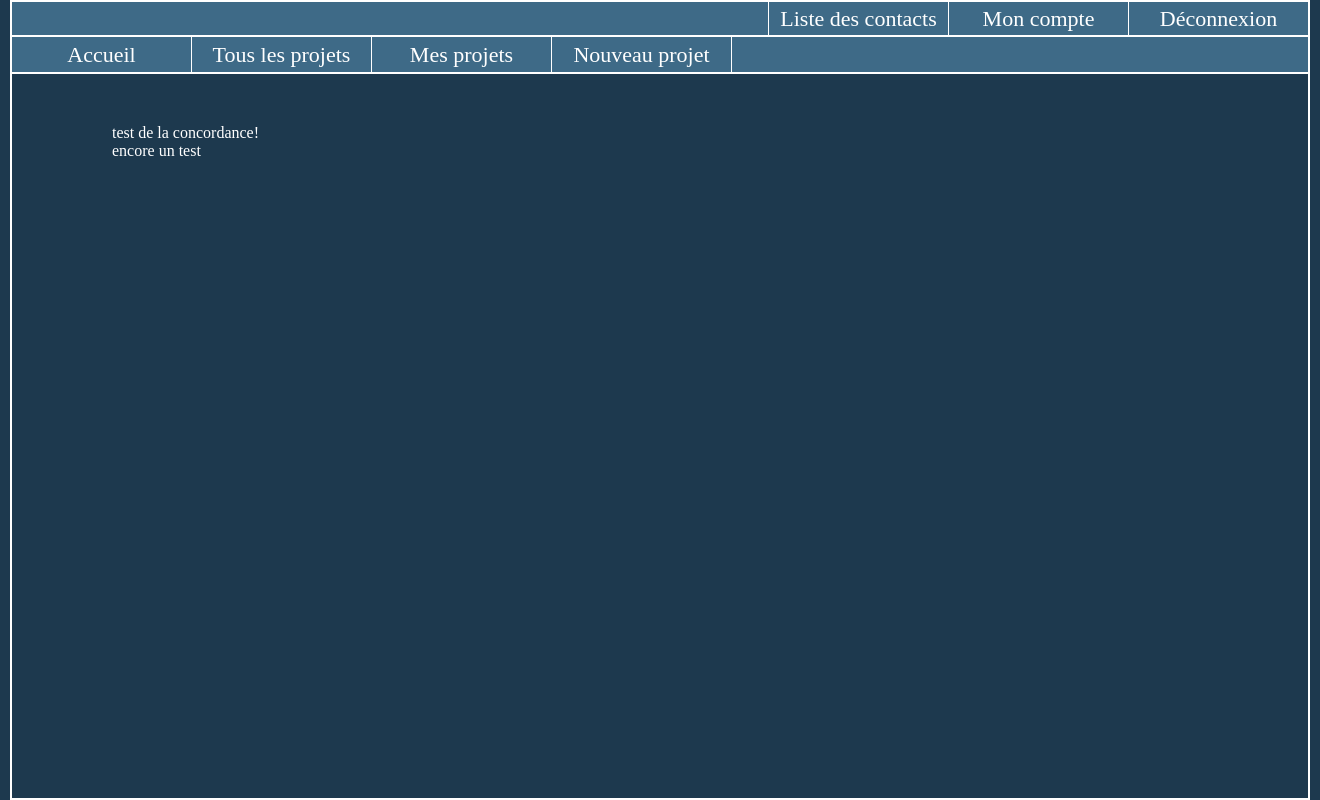
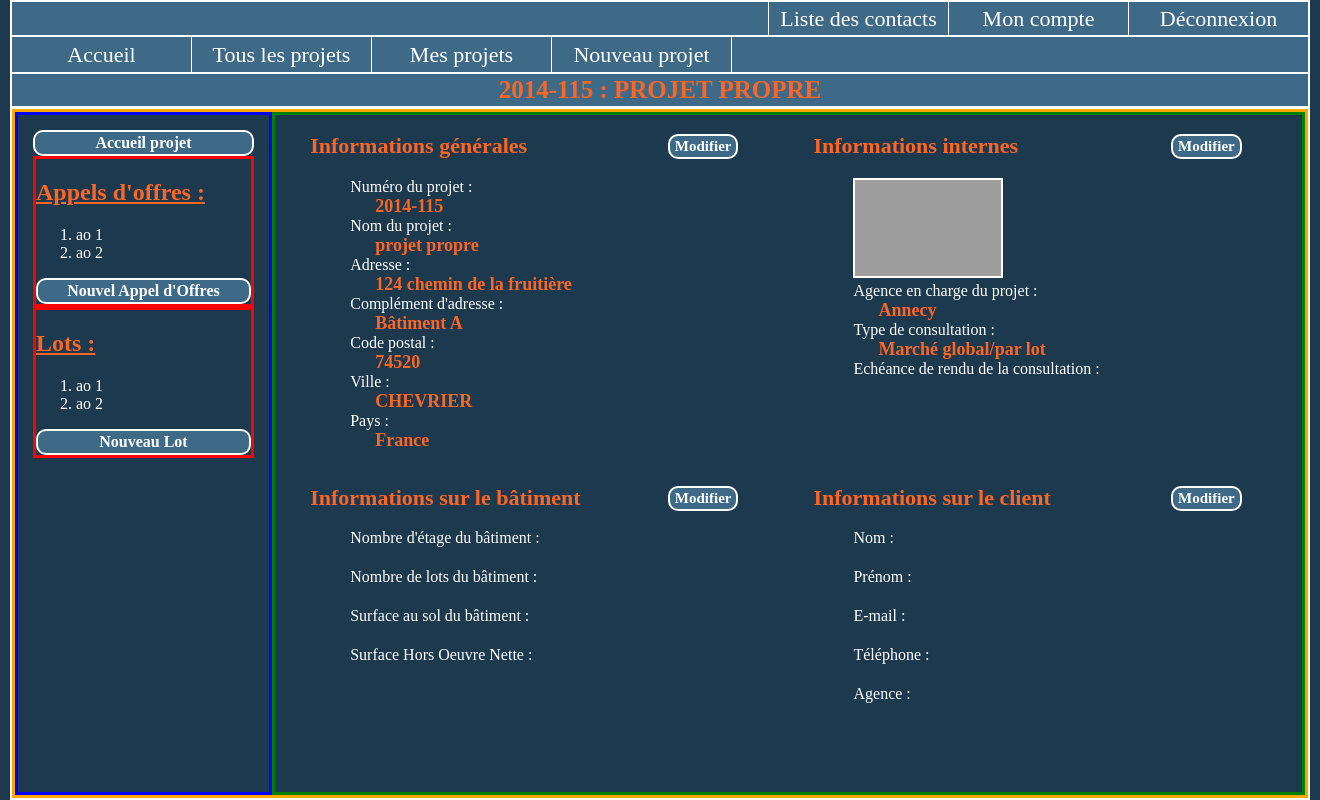
Before and after one commit to Pandor74/Pandor74.github.io, a Django app: template apps/collaborateurs/templates/collaborateurs/projet.html in a window 1320 px wide. Run offline with Django 3.2, Linux system fonts and the light colour scheme; the template is opened without the code that fills it: values that come from a table or form of the project are taken from there, others are empty; data comes from the database, SQL or seed files in the repository; grey boxes are pictures that could not be loaded.

Commit message:
création vue de détail, amélioration estéthique et gestion des propriétés dans le formuaire de création

```diff
--- a/apps/collaborateurs/admin.py
+++ b/apps/collaborateurs/admin.py
@@ -1,8 +1,9 @@
 from django.contrib import admin
-from .models import Projet,Adresse
+from .models import Projet,Adresse,PropProjet
 
 # Register your models here.
 
 
 admin.site.register(Projet)
 admin.site.register(Adresse)
+admin.site.register(PropProjet)
--- a/apps/collaborateurs/models.py
+++ b/apps/collaborateurs/models.py
@@ -5,22 +5,22 @@ from django import forms
 
 # Create your models here.
 class Adresse(models.Model):
-	adresse1=models.CharField(default="",max_length=255,verbose_name="Adresse N°1 ")
-	adresse2=models.CharField(default="",max_length=255,verbose_name="Adresse N°2 ")
-	code_postal=models.CharField(default="",max_length=255,verbose_name="Code Postal ")
-	ville=models.CharField(default="",max_length=255,verbose_name="Ville ")
-	pays=models.CharField(default="France",max_length=255,verbose_name="Pays ")
+	adresse1=models.CharField(default="",null=True,blank=True,max_length=255,verbose_name="Adresse N°1 ")
+	adresse2=models.CharField(default="",null=True,blank=True,max_length=255,verbose_name="Adresse N°2 ")
+	code_postal=models.CharField(default="",null=True,blank=True,max_length=255,verbose_name="Code Postal ")
+	ville=models.CharField(default="",null=True,blank=True,max_length=255,verbose_name="Ville ")
+	pays=models.CharField(default="France",null=True,blank=True,max_length=255,verbose_name="Pays ")
 
 	def __str__(self):
 		return self.adresse1 + '-' + self.adresse2 + '-' + self.code_postal +'-' + self.ville + '-' + self.pays
 
 
 class PropProjet(models.Model):
-	nb_lots=models.IntegerField(default=0,verbose_name="Nombre de logements ")
-	nb_etages=models.IntegerField(default=0,verbose_name="Nombre d'étages ")
-	surf_sol = models.IntegerField(default=0,verbose_name="Surface au sol (m²) ")
-	surf_shon=models.IntegerField(default=0,verbose_name="Surface SHON (m²) ")
-	date_exe=models.DateField(blank=True,null=True,verbose_name="Date de démarrage des travaux ")
+	nb_logements=models.IntegerField(default=0,null=True,blank=True,verbose_name="Nombre de logements ")
+	nb_etages=models.IntegerField(default=0,null=True,blank=True,verbose_name="Nombre d'étages ")
+	surf_sol = models.IntegerField(default=0,null=True,blank=True,verbose_name="Surface au sol (m²) ")
+	surf_shon=models.IntegerField(default=0,null=True,blank=True,verbose_name="Surface SHON (m²) ")
+	date_fin=models.DateField(blank=True,null=True,verbose_name="Date de rendu ")
 
 	def __str__(self):
 		return 'je suis les propriétés du projet'
@@ -28,8 +28,9 @@ class PropProjet(models.Model):
 
 
 class Projet(models.Model):
-	numero_teamber=models.CharField(max_length=255,verbose_name="Numéro Teamber ")
+	numero_teamber=models.CharField(max_length=255,verbose_name="Numéro Teamber ",primary_key=True,unique=True)
 	nom=models.CharField(max_length=255,verbose_name="Nom du projet ")
+	agence=models.CharField(max_length=20,default="Annecy",choices=(('Annecy','Annecy'),('Lyon','Lyon')),null=True,blank=True,verbose_name="Agence interne")
 	photo=models.ImageField(upload_to="images/",default="images/logo.jpg",blank=True,null=True,verbose_name="Photo du projet (facultatif) ")
 
 
--- a/apps/collaborateurs/static/css/projet_style.css
+++ b/apps/collaborateurs/static/css/projet_style.css
@@ -0,0 +1,149 @@
+#content {
+	display:flex;
+	flex-direction: column;
+
+	padding:0;
+	flex-grow: 1;
+}
+
+
+.titre_projet {
+	font-size: 25px;
+	border-bottom:solid white;
+	display: flex;
+	justify-content: center;
+	align-items: center;
+	color:#ff6624;
+	background-color:#3e6a87;
+	font-weight: bold;
+	box-sizing: border-box;
+	height: 35px;
+}
+
+@media all and (min-height:300px) {
+	.titre_projet {
+		position:sticky;
+		top:74px;
+	}
+}
+
+
+.contenu_wrapper {
+	border:solid orange;
+	display:flex;
+	flex-grow: 1;
+}
+
+
+.left_nav_projet {
+	border:solid blue;
+	box-sizing: border-box;
+	width:20%;
+
+	padding:15px;
+}
+
+
+.left_nav_projet h1 {
+	color:#ff6624;
+	text-decoration: underline;
+}
+
+
+.left_nav_projet a {
+	color:white;
+	text-decoration: none;
+}
+
+.list_wrapper {
+	border:solid red;
+}
+
+.bouton {
+	display: flex;
+	border:solid white 2px;
+	border-radius: 10px;
+	justify-content: center;
+	background-color: #3e6a87;
+	padding:2px 0px 2px 0px;
+	font-weight: bold;
+	align-self: center;
+
+}
+
+.bouton:hover {
+	background-color:#e00025;
+}
+
+
+
+.contenu_projet {
+	width:80%;
+	border:solid green;
+	/*padding:25px;*/
+	display: flex;
+	flex-wrap: wrap;
+	justify-content: center;
+	align-content: flex-start;
+
+}
+
+
+
+.contenu_projet h2 {
+	color:#ff6624;
+	font-size: 22px;
+	display: flex;
+	justify-content: space-between;
+	align-items:center;
+}
+
+.content_wrapper {
+	/*margin-left:25px;*/
+	/*border:solid white;*/
+	box-sizing: border-box;
+	width: 49%;
+	height: auto;
+	padding-left: 25px;
+	padding-right: 50px;
+
+
+}
+
+.content_wrapper ul {
+	list-style-type: none;
+}
+
+.content_wrapper img {
+	box-sizing: border-box;
+	border: solid white 2px;
+	height:100px;
+	width: 150px;
+}
+
+.content_wrapper strong {
+	margin-left: 25px;
+}
+
+.boutonMod {
+	display: inline-flex;
+	align-self: flex-end;
+	color:white;
+	border:solid white 2px;
+	border-radius: 10px;
+	justify-content: center;
+	background-color: #3e6a87;
+	padding:2px 5px 2px 5px;
+	font-weight: bold;
+	margin-left: 25px;
+	font-size: 15px;
+}
+
+.boutonMod:hover {
+	background-color:#e00025;
+}
+
+.boutonMod a {
+	color: white;
+	text-decoration: none;
+}
--- a/apps/collaborateurs/templates/collaborateurs/projet.html
+++ b/apps/collaborateurs/templates/collaborateurs/projet.html
@@ -13,7 +13,116 @@
 
 {% block content %}
 
-test de la concordance!<br/>
-{{projet.nom}}
+<div class="titre_projet"> {{projet.numero_teamber}} : {{projet.nom|upper}} </div>
+
+<div class="contenu_wrapper">
+
+	<div class="left_nav_projet">
+
+		<div class="bouton" id="Baccueil"><a href='{% url "voir_projet" projet.pk %}'>Accueil projet</a></div>
+
+		<div class="list_wrapper" id="ao_wrapper">
+
+			<a href=""><h1>Appels d'offres :</h1></a>
+
+			<ol class="liste" id="liste_ao">
+				<li><a href="">ao 1</a></li>
+				<li><a href="">ao 2</a></li>
+			</ol>
+
+			<div class="bouton" id="Bnouveauao"><a href="">Nouvel Appel d'Offres</a></div>
+
+		</div>
+
+		<div class="list_wrapper" id="lots_wrapper">
+
+			<a href=""><h1>Lots :</h1></a>
+
+			<ol class="liste" id="liste_lots">
+				<li><a href="">ao 1</a></li>
+				<li><a href="">ao 2</a></li>
+			</ol>
+
+			<div class="bouton" id="Bnouveaulot"><a href="">Nouveau Lot</a></div>
+
+		</div>
+
+	</div>
+
+	<div class="contenu_projet">
+
+		<div class="content_wrapper" id="infos_gene">
+			<h2>Informations générales<span class="boutonMod" id="Bmodinfosgene"><a href="">Modifier</a></span></h2>
+			<ul class="liste_prop">
+				<li>Numéro du projet :</li>
+				<li><strong>{{projet.numero_teamber}}</strong></li>
+				<li>Nom du projet :</li>
+				<li><strong>{{projet.nom}}</strong></li>
+				<li>Adresse :</li>
+				<li><strong>{% if projet.adresse.adresse1 != None %}{{projet.adresse.adresse1}}{% endif %}</strong></li>
+				<li>Complément d'adresse :</li>
+				<li><strong>{% if projet.adresse.adresse2 != None %}{{projet.adresse.adresse2}}{% endif %}</strong></li>
+				<li>Code postal :</li>
+				<li><strong>{% if projet.adresse.code_postal != None %}{{projet.adresse.code_postal}}{% endif %}</strong></li>
+				<li>Ville :</li>
+				<li><strong>{% if projet.adresse.ville != None %}{{projet.adresse.ville}}{% endif %}</strong></li>
+				<li>Pays :</li>
+				<li><strong>{% if projet.adresse.pays != None %}{{projet.adresse.pays}}{% endif %}</strong></li>
+			</ul>
+
+		</div>
+
+
+		<div class="content_wrapper" id="infos_int">
+			<h2>Informations internes<span class="boutonMod" id="Bmodinfosint"><a href="">Modifier</a></span></h2>
+			<ul class="liste_prop">
+				<li><img src="{{BASE_DIR}}/{{projet.photo.url}}" alt="Il n'y a pas de photo actuellement" width="150" height="100"/></li>
+				<li>Agence en charge du projet :</li>
+				<li><strong>{{projet.agence}}</strong></li>
+				<li>Type de consultation :</li>
+				<li><strong>Marché global/par lot</strong></li>
+				<li>Echéance de rendu de la consultation :</li>
+				<li><strong>{% if projet.proprietes.date_fin != None %}{{projet.proprietes.date_fin}}{% endif %}</strong></li>
+			</ul>
+
+		</div>
+
+
+
+		<div class="content_wrapper" id="infos_bat">
+			<h2>Informations sur le bâtiment<span class="boutonMod" id="Bmodinfosbat"><a href="">Modifier</a></span></h2>
+			<ul class="liste_prop">
+				<li>Nombre d'étage du bâtiment :</li>
+				<li><strong>{% if projet.proprietes.nb_etages > 0 %}{{projet.proprietes.nb_etages}}{% endif %}</strong></li>
+				<li>Nombre de lots du bâtiment :</li>
+				<li><strong>{% if projet.proprietes.nb_logements > 0 %}{{projet.proprietes.nb_logements}}{% endif %}</strong></li>
+				<li>Surface au sol du bâtiment :</li>
+				<li><strong>{% if projet.proprietes.surf_sol > 0 %}{{projet.proprietes.surf_sol}}{% endif %}</strong></li>
+				<li>Surface Hors Oeuvre Nette  :</li>
+				<li><strong>{% if projet.proprietes.surf_shon > 0 %}{{projet.proprietes.surf_shon}}{% endif %}</strong></li>
+			</ul>
+
+		</div>
+
+		<div class="content_wrapper" id="infos_clent">
+			<h2>Informations sur le client<span class="boutonMod" id="Bmodinfosclient"><a href="">Modifier</a></span></h2>
+			<ul class="liste_prop">
+				<li>Nom :</li>
+				<li><strong></strong></li>
+				<li>Prénom :</li>
+				<li><strong></strong></li>
+				<li>E-mail :</li>
+				<li><strong></strong></li>
+				<li>Téléphone :</li>
+				<li><strong></strong></li>
+				<li>Agence :</li>
+				<li><strong></strong></li>
+			</ul>
+
+		</div>
+
+	</div>
+
+</div>
 
 {% endblock %}
--- a/apps/collaborateurs/templates/collaborateurs/tous_les_projets.html
+++ b/apps/collaborateurs/templates/collaborateurs/tous_les_projets.html
@@ -38,7 +38,7 @@
 		<div class="projet_prop"><a href="{% url 'voir_projet' projet.pk %}" ><img src="{{BASE_DIR}}/{{projet.photo.url}}" alt="Il n'y a pas de photo actuellement" width="150" height="100" /></a></div>
 		<div class="projet_prop"><a href="{% url 'voir_projet' projet.pk %}" >{{projet.numero_teamber}}</a></div>
 		<div class="projet_prop"><a href="{% url 'voir_projet' projet.pk %}" >{{projet.nom}}</a></div>
-		<div class="projet_prop"><ul><li>{{projet.adresse.adresse1}}</li><li>{{projet.adresse.adresse2}}</li><li>{{projet.adresse.code_postal}}</li><li>{{projet.adresse.ville|upper}}</li></ul></div>
+		<div class="projet_prop"><a href="{% url 'voir_projet' projet.pk %}" ><ul><li>{{projet.adresse.adresse1}}</li><li>{{projet.adresse.adresse2}}</li><li>{{projet.adresse.code_postal}}</li><li>{{projet.adresse.ville|upper}}</li></ul></a></div>
 		<div class="projet_prop">projet.date retour AO</div>
 		<div class="projet_prop">projet.avancement</div>
 	</div>
--- a/apps/collaborateurs/urls.py
+++ b/apps/collaborateurs/urls.py
@@ -25,5 +25,5 @@ urlpatterns = [
 	path('deconnexion',views.deconnexion,name='deconnexion'),
 	path('nouveau_projet',views.new_projet,name="nouveau_projet"),
     re_path('projets/',views.ListeProjets.as_view(),name="projets_liste"),
-    url(r'^projet/(?P<pk>\d+)$',views.VoirProjet.as_view(),name="voir_projet"),
+    url(r'^projet/(?P<pk>.+)$',views.VoirProjet.as_view(),name="voir_projet"),
 ]
```
Also changed, not shown: apps/collaborateurs/forms.py (+9 -3 lines), apps/collaborateurs/views.py (+8 -4 lines), apps/collaborateurs/migrations/0014_auto_20180920_1122.py (added), apps/collaborateurs/migrations/0015_projet_agence.py (added), apps/collaborateurs/migrations/0016_auto_20180920_1351.py (added), apps/collaborateurs/migrations/0017_auto_20180920_1419.py (added), db.sqlite3, 1 other file.
